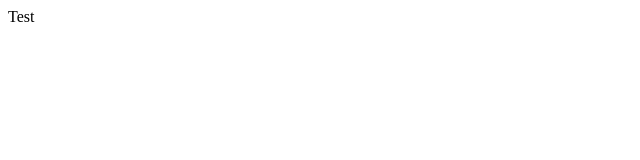
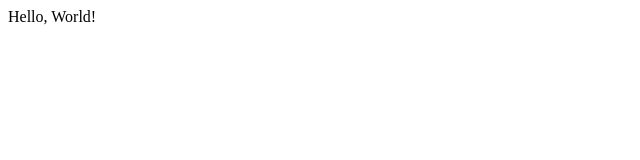
Before and after one commit to shambhavimanjrekar8072/lecture1, a plain HTML site: page index.html in a window 1280 px wide. Shown: the full height of the page, 0-640 px from the left. Drawn offline with Linux system fonts and the light colour scheme.

Commit message:
Changed the body part

```diff
--- a/index.html
+++ b/index.html
@@ -4,6 +4,6 @@
     <title>Test</title>
   </head>
   <body>
-  Test
+  Hello, World!
   </body>
 </html>
```
